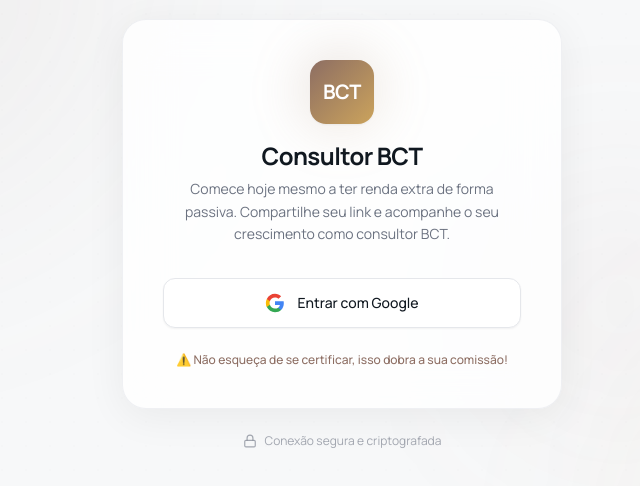
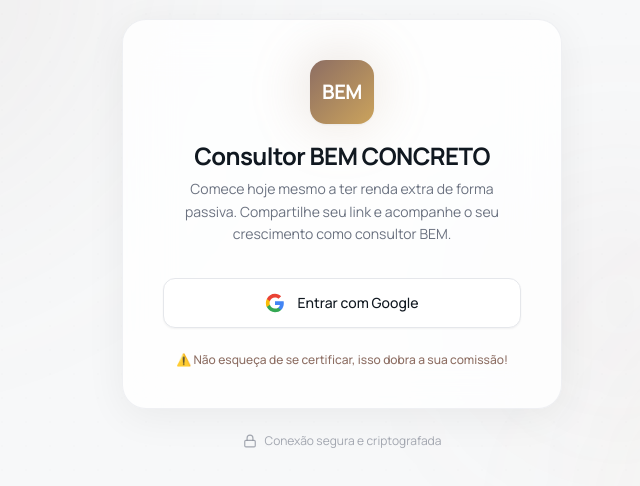
Before and after one commit to bemconcreto/Consultor-BCT, a Next.js app: page / in a window 1280 px wide. Shown: the part 166-652 px from the top of the page, without its empty margins (298-938 px from the left). Built offline with nearby package versions, Linux system fonts and the light colour scheme.

Commit message:
atualizacao front v2

```diff
--- a/src/app/layout.tsx
+++ b/src/app/layout.tsx
@@ -7,7 +7,7 @@
 });
 
 export const metadata = {
-  title: "Consultor BCT",
+  title: "Consultor BEM",
   description: "Painel Bem Concreto",
 };
 
--- a/src/app/page.tsx
+++ b/src/app/page.tsx
@@ -29,16 +29,16 @@
             <div className="relative mb-4">
               <div className="absolute -inset-3 rounded-full bg-gradient-to-br from-[#8D6E63]/20 to-[#CBA35C]/10 blur-xl" />
               <div className="relative w-16 h-16 rounded-2xl bg-gradient-to-br from-[#8D6E63] to-[#CBA35C] flex items-center justify-center shadow-sm">
-                <span className="text-white font-bold text-xl tracking-tight">BCT</span>
+                <span className="text-white font-bold text-xl tracking-tight">BEM</span>
               </div>
             </div>
             <h1 className="text-2xl font-bold text-[#101820] tracking-tight">
-              Consultor BCT
+              Consultor BEM CONCRETO
             </h1>
             <p className="text-sm text-[#6B7280] mt-1.5 leading-relaxed text-center">
               Comece hoje mesmo a ter renda extra de forma passiva.
               Compartilhe seu link e acompanhe o seu crescimento como
-              consultor BCT.
+              consultor BEM.
             </p>
           </div>
 
--- a/src/app/painel/suporte/page.tsx
+++ b/src/app/painel/suporte/page.tsx
@@ -54,7 +54,7 @@
     a: "Os ativos são divididos em frações digitais (tokens), permitindo que investidores comprem partes de projetos imobiliários."
   },
   {
-    q: "O que é o BCT?",
+    q: "O que é o BEM?",
     a: "É o token de utilidade da Bem Concreto, utilizado para participação nos projetos tokenizados."
   },
   {
--- a/src/components/PainelShell.tsx
+++ b/src/components/PainelShell.tsx
@@ -31,7 +31,7 @@
         {/* LOGO / BRANDING */}
         <div>
           <h1 className="text-3xl font-bold tracking-tight">Bem Concreto</h1>
-          <p className="text-sm opacity-80 mt-1">Consultor BCT</p>
+          <p className="text-sm opacity-80 mt-1">Consultor BEM</p>
           <div className="mt-4 w-16 h-1 bg-[#C7A58B] rounded-full"></div>
         </div>
 
--- a/src/components/WalletSignInButton.tsx
+++ b/src/components/WalletSignInButton.tsx
@@ -48,7 +48,7 @@
 const siweMessage = new SiweMessage({
   domain,
   address: checksummedAddress,
-  statement: "Entrar no Consultor-BCT assinando com sua carteira.",
+  statement: "Entrar no Consultor-BEM assinando com sua carteira.",
   uri: origin,
   version: "1",
   chainId,
```
